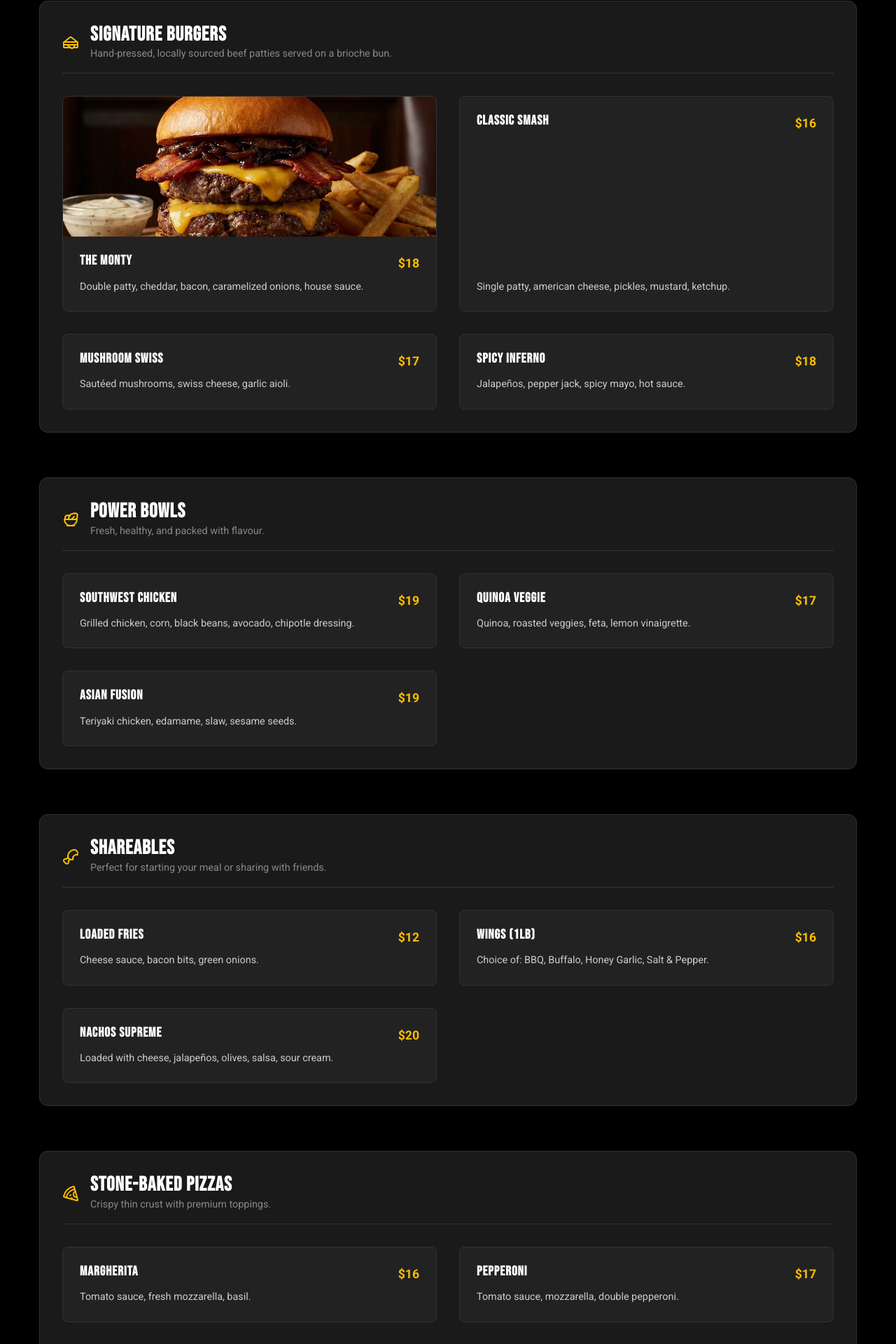
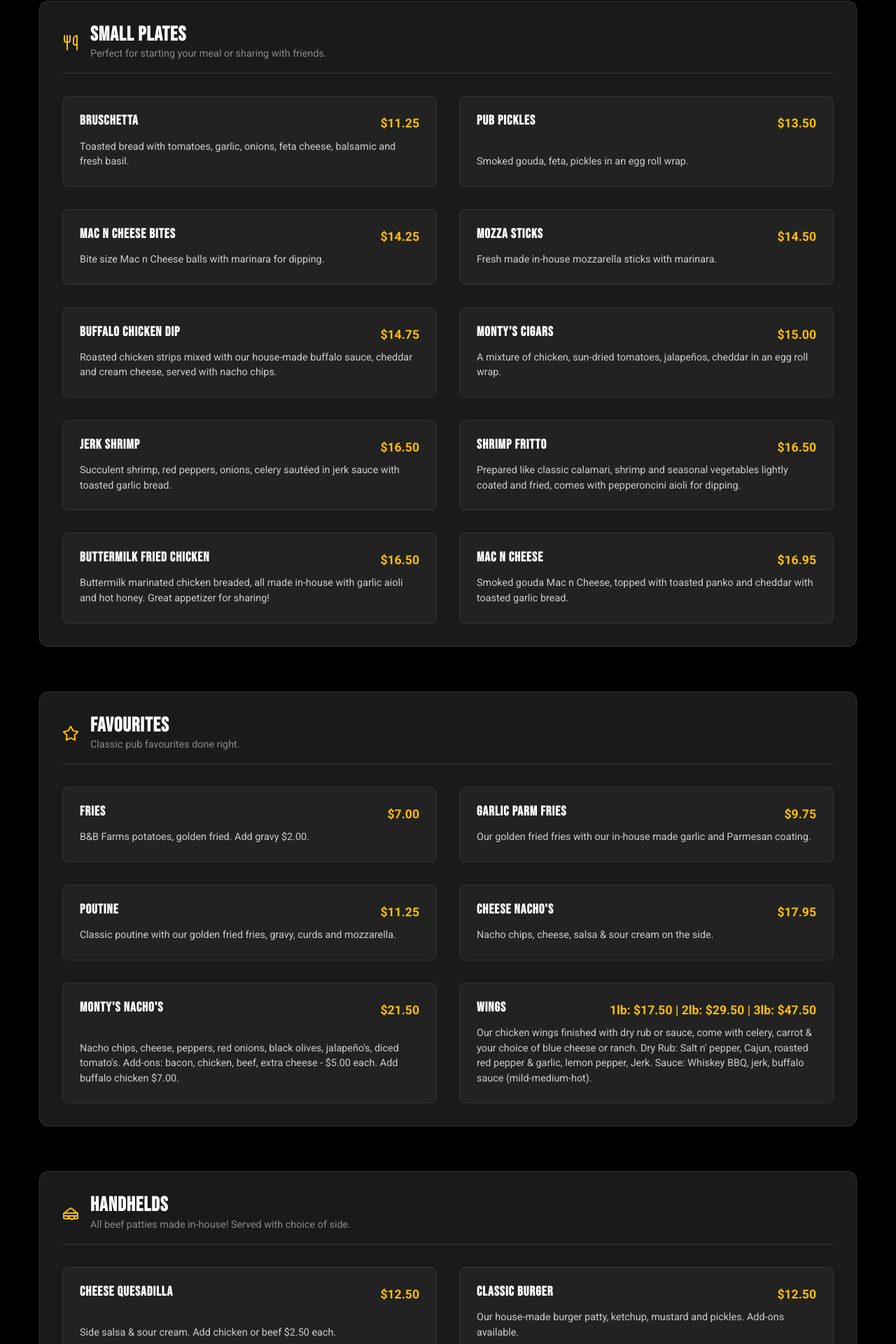
Before and after one commit to dmahoneyfrayze/montys-joint, a React (Vite) app: page /menu in a window 1280 px wide. Shown: the part 472-2392 px from the top of the page at 70% size. Built offline with nearby package versions, Linux system fonts and the light colour scheme.

Commit message:
Populate full menu content

```diff
--- a/src/pages/Menu.jsx
+++ b/src/pages/Menu.jsx
@@ -7,101 +7,83 @@ import './Menu.css';
 const Menu = () => {
     const menuCategories = [
         {
-            id: 'burgers',
-            title: 'Signature Burgers',
-            icon: <Sandwich size={24} className="text-yellow" />,
-            description: 'Hand-pressed, locally sourced beef patties served on a brioche bun.',
+            id: 'small-plates',
+            title: 'Small Plates',
+            icon: <Utensils size={24} className="text-yellow" />,
+            description: 'Perfect for starting your meal or sharing with friends.',
             items: [
-                {
-                    name: 'The Monty',
-                    price: '$18',
-                    description: 'Double patty, cheddar, bacon, caramelized onions, house sauce.',
-                    image: '/assets/menu-burger.png'
-                },
-                {
-                    name: 'Classic Smash',
-                    price: '$16',
-                    description: 'Single patty, american cheese, pickles, mustard, ketchup.'
-                },
-                {
-                    name: 'Mushroom Swiss',
-                    price: '$17',
-                    description: 'Sautéed mushrooms, swiss cheese, garlic aioli.'
-                },
-                {
-                    name: 'Spicy Inferno',
-                    price: '$18',
-                    description: 'Jalapeños, pepper jack, spicy mayo, hot sauce.'
-                }
+                { name: 'Bruschetta', price: '$11.25', description: 'Toasted bread with tomatoes, garlic, onions, feta cheese, balsamic and fresh basil.' },
+                { name: 'Pub Pickles', price: '$13.50', description: 'Smoked gouda, feta, pickles in an egg roll wrap.' },
+                { name: 'Mac N Cheese Bites', price: '$14.25', description: 'Bite size Mac n Cheese balls with marinara for dipping.' },
+                { name: 'Mozza Sticks', price: '$14.50', description: 'Fresh made in-house mozzarella sticks with marinara.' },
+                { name: 'Buffalo Chicken Dip', price: '$14.75', description: 'Roasted chicken strips mixed with our house-made buffalo sauce, cheddar and cream cheese, served with nacho chips.' },
+                { name: "Monty's Cigars", price: '$15.00', description: 'A mixture of chicken, sun-dried tomatoes, jalapeños, cheddar in an egg roll wrap.' },
+                { name: 'Jerk Shrimp', price: '$16.50', description: 'Succulent shrimp, red peppers, onions, celery sautéed in jerk sauce with toasted garlic bread.' },
+                { name: 'Shrimp Fritto', price: '$16.50', description: 'Prepared like classic calamari, shrimp and seasonal vegetables lightly coated and fried, comes with pepperoncini aioli for dipping.' },
+                { name: 'Buttermilk Fried Chicken', price: '$16.50', description: 'Buttermilk marinated chicken breaded, all made in-house with garlic aioli and hot honey. Great appetizer for sharing!' },
+                { name: 'Mac N Cheese', price: '$16.95', description: 'Smoked gouda Mac n Cheese, topped with toasted panko and cheddar with toasted garlic bread.' }
             ]
         },
         {
-            id: 'bowls',
-            title: 'Power Bowls',
-            icon: <Salad size={24} className="text-yellow" />,
-            description: 'Fresh, healthy, and packed with flavour.',
+            id: 'favourites',
+            title: 'Favourites',
+            icon: <Star size={24} className="text-yellow" />,
+            description: 'Classic pub favourites done right.',
             items: [
-                {
-                    name: 'Southwest Chicken',
-                    price: '$19',
-                    description: 'Grilled chicken, corn, black beans, avocado, chipotle dressing.'
-                },
-                {
-                    name: 'Quinoa Veggie',
-                    price: '$17',
-                    description: 'Quinoa, roasted veggies, feta, lemon vinaigrette.'
-                },
-                {
-                    name: 'Asian Fusion',
-                    price: '$19',
-                    description: 'Teriyaki chicken, edamame, slaw, sesame seeds.'
-                }
+                { name: 'Fries', price: '$7.00', description: 'B&B Farms potatoes, golden fried. Add gravy $2.00.' },
+                { name: 'Garlic Parm Fries', price: '$9.75', description: 'Our golden fried fries with our in-house made garlic and Parmesan coating.' },
+                { name: 'Poutine', price: '$11.25', description: 'Classic poutine with our golden fried fries, gravy, curds and mozzarella.' },
+                { name: "Cheese Nacho's", price: '$17.95', description: 'Nacho chips, cheese, salsa & sour cream on the side.' },
+                { name: "Monty's Nacho's", price: '$21.50', description: "Nacho chips, cheese, peppers, red onions, black olives, jalapeño's, diced tomato's. Add-ons: bacon, chicken, beef, extra cheese - $5.00 each. Add buffalo chicken $7.00." },
+                { name: 'Wings', price: '1lb: $17.50 | 2lb: $29.50 | 3lb: $47.50', description: "Our chicken wings finished with dry rub or sauce, come with celery, carrot & your choice of blue cheese or ranch. Dry Rub: Salt n' pepper, Cajun, roasted red pepper & garlic, lemon pepper, Jerk. Sauce: Whiskey BBQ, jerk, buffalo sauce (mild-medium-hot)." }
             ]
         },
         {
-            id: 'apps',
-            title: 'Shareables',
-            icon: <Drumstick size={24} className="text-yellow" />,
-            description: 'Perfect for starting your meal or sharing with friends.',
+            id: 'handhelds',
+            title: 'Handhelds',
+            icon: <Sandwich size={24} className="text-yellow" />,
+            description: 'All beef patties made in-house! Served with choice of side.',
             items: [
-                {
-                    name: 'Loaded Fries',
-                    price: '$12',
-                    description: 'Cheese sauce, bacon bits, green onions.'
-                },
-                {
-                    name: 'Wings (1lb)',
-                    price: '$16',
-                    description: 'Choice of: BBQ, Buffalo, Honey Garlic, Salt & Pepper.'
-                },
-                {
-                    name: 'Nachos Supreme',
-                    price: '$20',
-                    description: 'Loaded with cheese, jalapeños, olives, salsa, sour cream.'
-                }
+                { name: 'Cheese Quesadilla', price: '$12.50', description: 'Side salsa & sour cream. Add chicken or beef $2.50 each.' },
+                { name: 'Classic Burger', price: '$12.50', description: 'Our house-made burger patty, ketchup, mustard and pickles. Add-ons available.' },
+                { name: 'Crispy Chicken Wrap', price: '$13.25', description: 'Buttermilk fried chicken, lettuce, cheddar with choice of buffalo sauce, whiskey BBQ, Cajun, jerk with blue cheese or ranch.' },
+                { name: 'PB & Jam Time Burger', price: '$16.50', description: 'House-made patty, toasted kaiser bun, peanut butter, Sriracha strawberry jam, pickles, jalapeños.' },
+                { name: 'The United Burger', price: '$16.75', description: "House-made patty, toasted kaiser bun, Caribbean spices, grilled red onion, provolone, Monty's burger sauce, lettuce, tomato." },
+                { name: 'Mac Daddy', price: '$16.95', description: "House-made patty topped with our smoky Mac n' Cheese and chorizo jam." },
+                { name: 'Buttermilk Chicken Sandwich', price: '$17.25', description: 'Buttermilk marinated fried chicken breast, garlic aioli, lettuce, tomato and pickles.' },
+                { name: 'Mac Mommy', price: '$17.75', description: "In-house buttermilk chicken breast topped with smoky Mac n' Cheese and chorizo onion jam." },
+                { name: 'Shrimp Lettuce Wrap', price: '$18.50', description: 'Sautéed teriyaki shrimp, pickled radish & carrots, cucumber in a romaine lettuce wrap.' }
             ]
         },
         {
-            id: 'pizzas',
-            title: 'Stone-Baked Pizzas',
+            id: 'salads',
+            title: 'Salads',
+            icon: <Salad size={24} className="text-yellow" />,
+            description: 'Fresh greens and house-made dressings.',
+            items: [
+                { name: 'Garden Salad', price: '$13.50', description: 'Fresh garden greens and vegetables.' },
+                { name: 'Caesar Salad', price: 'Half $9.00 | Full $14.00', description: 'Classic caesar with croutons and parmesan. Add grilled, Cajun, or blackened chicken $4.25.' }
+            ]
+        },
+        {
+            id: 'flatbreads',
+            title: 'Flatbreads',
             icon: <Pizza size={24} className="text-yellow" />,
-            description: 'Crispy thin crust with premium toppings.',
+            description: 'Crispy flatbreads with premium toppings.',
             items: [
-                {
-                    name: 'Margherita',
-                    price: '$16',
-                    description: 'Tomato sauce, fresh mozzarella, basil.'
-                },
-                {
-                    name: 'Pepperoni',
-                    price: '$17',
-                    description: 'Tomato sauce, mozzarella, double pepperoni.'
-                },
-                {
-                    name: 'BBQ Chicken',
-                    price: '$19',
-                    description: 'BBQ sauce, chicken, red onion, cilantro.'
-                }
+                { name: 'Da Greek', price: '$17.50', description: 'Mozzarella, roasted red pepper, tomato, red onion, black olives.' },
+                { name: 'Hot Peppe', price: '$18.50', description: 'Pepperoni, mozzarella, Parmesan, hot honey.' },
+                { name: 'Balboa', price: '$19.50', description: 'Genoa salami, mortadella, hot eggplant, mozzarella, provolone.' },
+                { name: 'Big Bold', price: '$20.50', description: 'Italian sausage, mozzarella, blue cheese, pickled onions, creamy garlic sauce, balsamic glaze.' }
+            ]
+        },
+        {
+            id: 'kids',
+            title: 'Kids Meals',
+            icon: <Star size={24} className="text-yellow" />,
+            description: 'Includes fries and a pop or juice.',
+            items: [
+                { name: 'Kids Meal', price: '$12.25', description: 'Choice of Burger, Cheese Burger or Chicken Tenders.' }
             ]
         }
     ];
```
